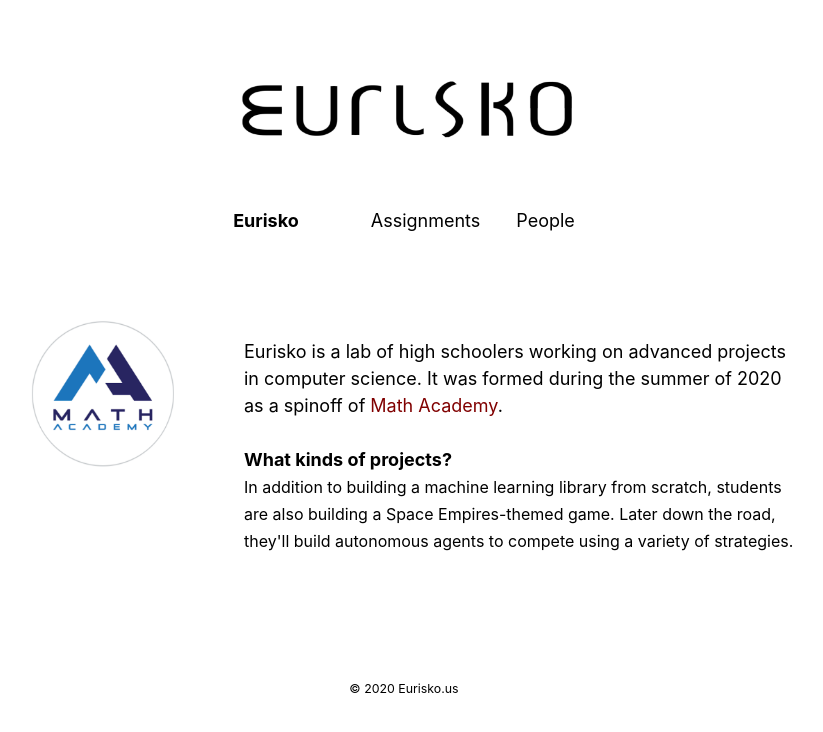
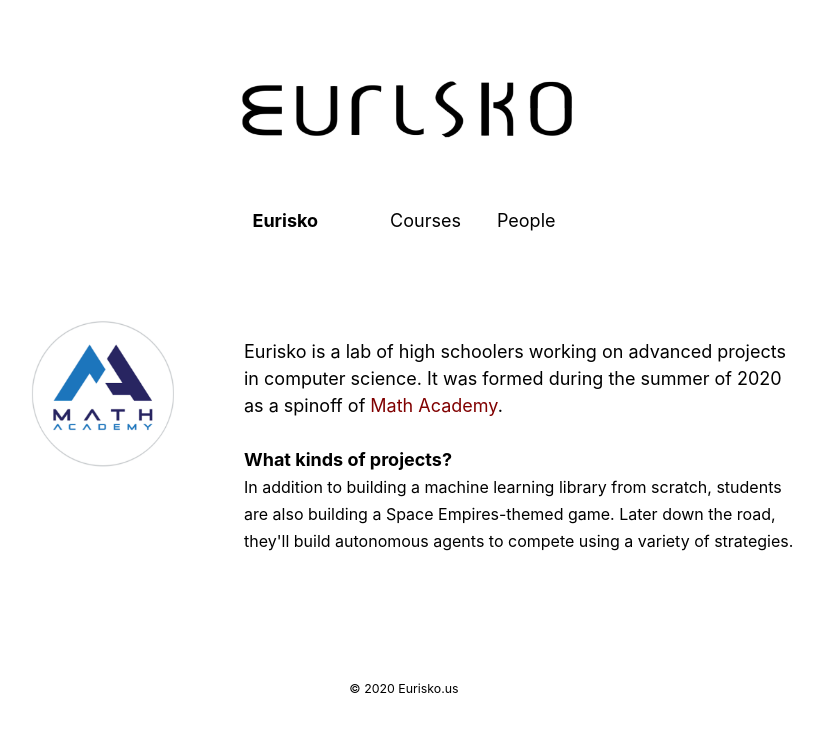
Before and after one commit to skycakjustin/eurisko-us.github.io, a Jekyll site: the page built from _pages/about.md, in a window 1280 px wide. Shown: the top 732 px of the page, without its empty margins (236-1059 px from the left). Built offline with Jekyll 4.4.1, drawn with Linux system fonts in a browser that asks for light colours.

Commit message:
Update navigation.yml

```diff
--- a/_data/navigation.yml
+++ b/_data/navigation.yml
@@ -1,7 +1,7 @@
 # main links links
 main:
-  - title: "Assignments"
-    url: /assignments/
+  - title: "Courses"
+    url: /courses/
 
   #- title: "Blog"
   #  url: /blog/
```
